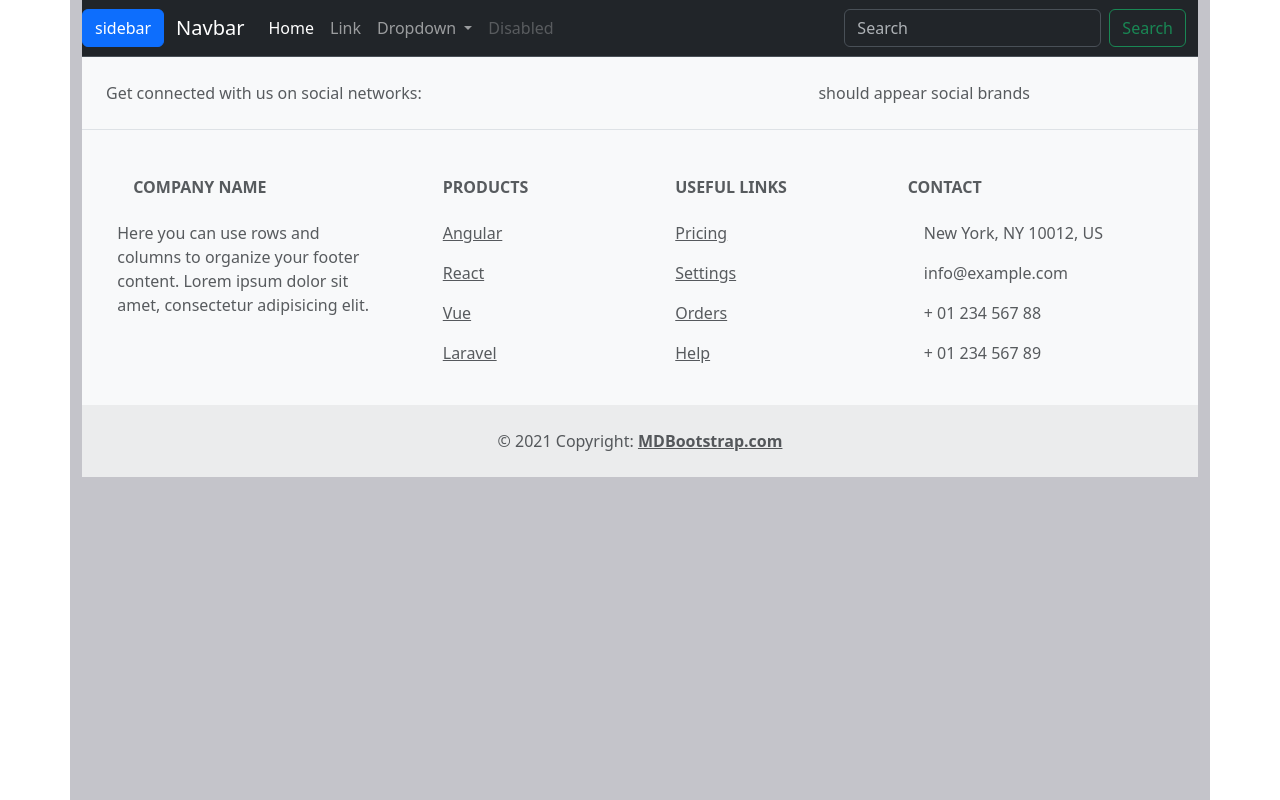
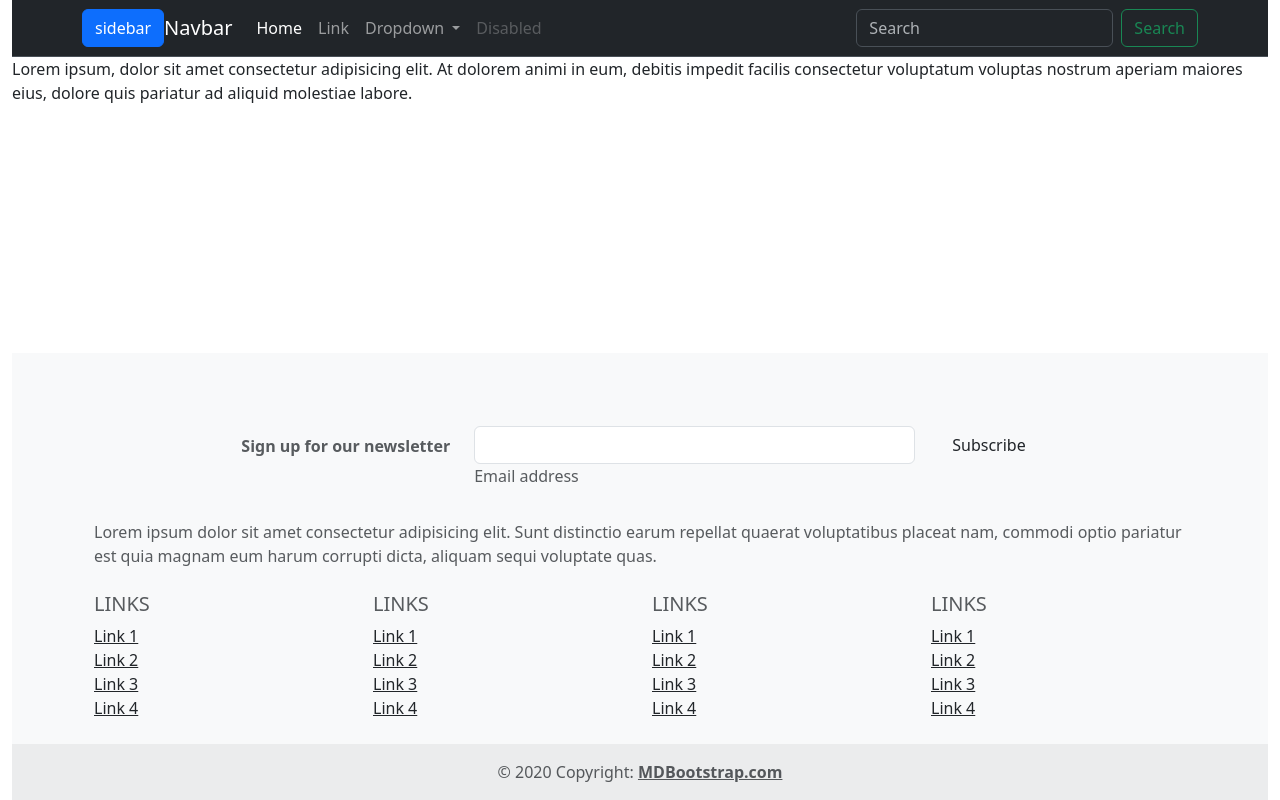
Before and after one commit to naderkhaled15/shop-plus, a Vue app: page / in a window 1280 px wide. Built offline with nearby package versions, Linux system fonts and the light colour scheme.

Commit message:
create layout

```diff
--- a/src/assets/main.scss
+++ b/src/assets/main.scss
@@ -1,4 +1,11 @@
-.ss{
-  height: 100vh;
-  background-color: rgb(196, 196, 202);
+.container-fluid{
+display: flex;
+flex-direction: column;
+  min-height: 100vh;
 }
+
+
+
+footer {
+margin-top: auto;
+}
--- a/src/components/global/AppFooter.vue
+++ b/src/components/global/AppFooter.vue
@@ -2,122 +2,186 @@
 <template>
 <!-- Footer -->
 <footer class="text-center text-lg-start bg-body-tertiary text-muted">
+  <!-- Grid container -->
+  <div class="container p-4">
     <!-- Section: Social media -->
-  <section class="d-flex justify-content-center justify-content-lg-between p-4 border-bottom">
-    <!-- Left -->
-    <div class="me-5 d-none d-lg-block">
-      <span>Get connected with us on social networks:</span>
-    </div>
-    <!-- Left -->
+    <section class="mb-4">
+      <!-- Facebook -->
+      <a data-mdb-ripple-init class="btn btn-outline btn-floating m-1" href="#!" role="button"
+        ><i class="fab fa-facebook-f"></i
+      ></a>
 
-    <!-- Right -->
-    <div >
-        <span>should appear social brands</span>
-      <a href="" class="me-4 text-reset">
-        <i class="fab fa-facebook-f"></i>
-      </a>
-      <a href="" class="me-4 text-reset">
-        <i class="fab fa-twitter"></i>
-      </a>
-      <a href="" class="me-4 text-reset">
-        <i class="fab fa-google"></i>
-      </a>
-      <a href="" class="me-4 text-reset">
-        <i class="fab fa-instagram"></i>
-      </a>
-      <a href="" class="me-4 text-reset">
-        <i class="fab fa-linkedin"></i>
-      </a>
-      <a href="" class="me-4 text-reset">
-        <i class="fab fa-github"></i>
-      </a>
-    </div>
-    <!-- Right -->
+      <!-- Twitter -->
+      <a data-mdb-ripple-init class="btn btn-outline btn-floating m-1" href="#!" role="button"
+        ><i class="fab fa-twitter"></i
+      ></a>
+
+      <!-- Google -->
+      <a data-mdb-ripple-init class="btn btn-outline btn-floating m-1" href="#!" role="button"
+        ><i class="fab fa-google"></i
+      ></a>
+
+      <!-- Instagram -->
+      <a data-mdb-ripple-init class="btn btn-outline btn-floating m-1" href="#!" role="button"
+        ><i class="fab fa-instagram"></i
+      ></a>
+
+      <!-- Linkedin -->
+      <a data-mdb-ripple-init class="btn btn-outline btn-floating m-1" href="#!" role="button"
+        ><i class="fab fa-linkedin-in"></i
+      ></a>
+
+      <!-- Github -->
+      <a data-mdb-ripple-init class="btn btn-outline btn-floating m-1" href="#!" role="button"
+        ><i class="fab fa-github"></i
+      ></a>
     </section>
     <!-- Section: Social media -->
 
-  <!-- Section: Links  -->
+    <!-- Section: Form -->
     <section class="">
-    <div class="container text-center text-md-start mt-5">
-      <!-- Grid row -->
-      <div class="row mt-3">
-        <!-- Grid column -->
-        <div class="col-md-3 col-lg-4 col-xl-3 mx-auto mb-4">
-          <!-- Content -->
-          <h6 class="text-uppercase fw-bold mb-4">
-            <i class="fas fa-gem me-3"></i>Company name
-          </h6>
-          <p>
-            Here you can use rows and columns to organize your footer content. Lorem ipsum
-            dolor sit amet, consectetur adipisicing elit.
+      <form action="">
+        <!--Grid row-->
+        <div class="row d-flex justify-content-center">
+          <!--Grid column-->
+          <div class="col-auto">
+            <p class="pt-2">
+              <strong>Sign up for our newsletter</strong>
             </p>
           </div>
-        <!-- Grid column -->
+          <!--Grid column-->
 
-        <!-- Grid column -->
-        <div class="col-md-2 col-lg-2 col-xl-2 mx-auto mb-4">
-          <!-- Links -->
-          <h6 class="text-uppercase fw-bold mb-4">
-            Products
-          </h6>
+          <!--Grid column-->
+          <div class="col-md-5 col-12">
+            <!-- Email input -->
+            <div data-mdb-input-init class="form-outline mb-4">
+              <input type="email" id="form5Example24" class="form-control" />
+              <label class="form-label" for="form5Example24">Email address</label>
+            </div>
+          </div>
+          <!--Grid column-->
+
+          <!--Grid column-->
+          <div class="col-auto">
+            <!-- Submit button -->
+            <button data-mdb-ripple-init type="submit" class="btn btn-outline mb-4">
+              Subscribe
+            </button>
+          </div>
+          <!--Grid column-->
+        </div>
+        <!--Grid row-->
+      </form>
+    </section>
+    <!-- Section: Form -->
+
+    <!-- Section: Text -->
+    <section class="mb-4">
       <p>
-            <a href="#!" class="text-reset">Angular</a>
+        Lorem ipsum dolor sit amet consectetur adipisicing elit. Sunt distinctio earum
+        repellat quaerat voluptatibus placeat nam, commodi optio pariatur est quia magnam eum
+        harum corrupti dicta, aliquam sequi voluptate quas.
       </p>
-          <p>
-            <a href="#!" class="text-reset">React</a>
-          </p>
-          <p>
-            <a href="#!" class="text-reset">Vue</a>
-          </p>
-          <p>
-            <a href="#!" class="text-reset">Laravel</a>
-          </p>
+    </section>
+    <!-- Section: Text -->
+
+    <!-- Section: Links -->
+    <section class="">
+      <!--Grid row-->
+      <div class="row">
+        <!--Grid column-->
+        <div class="col-lg-3 col-md-6 mb-4 mb-md-0">
+          <h5 class="text-uppercase">Links</h5>
+
+          <ul class="list-unstyled mb-0">
+            <li>
+              <a class="text-body" href="#!">Link 1</a>
+            </li>
+            <li>
+              <a class="text-body" href="#!">Link 2</a>
+            </li>
+            <li>
+              <a class="text-body" href="#!">Link 3</a>
+            </li>
+            <li>
+              <a class="text-body" href="#!">Link 4</a>
+            </li>
+          </ul>
         </div>
-        <!-- Grid column -->
+        <!--Grid column-->
 
-        <!-- Grid column -->
-        <div class="col-md-3 col-lg-2 col-xl-2 mx-auto mb-4">
-          <!-- Links -->
-          <h6 class="text-uppercase fw-bold mb-4">
-            Useful links
-          </h6>
-          <p>
-            <a href="#!" class="text-reset">Pricing</a>
-          </p>
-          <p>
-            <a href="#!" class="text-reset">Settings</a>
-          </p>
-          <p>
-            <a href="#!" class="text-reset">Orders</a>
-          </p>
-          <p>
-            <a href="#!" class="text-reset">Help</a>
-          </p>
+        <!--Grid column-->
+        <div class="col-lg-3 col-md-6 mb-4 mb-md-0">
+          <h5 class="text-uppercase">Links</h5>
+
+          <ul class="list-unstyled mb-0">
+            <li>
+              <a class="text-body" href="#!">Link 1</a>
+            </li>
+            <li>
+              <a class="text-body" href="#!">Link 2</a>
+            </li>
+            <li>
+              <a class="text-body" href="#!">Link 3</a>
+            </li>
+            <li>
+              <a class="text-body" href="#!">Link 4</a>
+            </li>
+          </ul>
         </div>
-        <!-- Grid column -->
+        <!--Grid column-->
 
-        <!-- Grid column -->
-        <div class="col-md-4 col-lg-3 col-xl-3 mx-auto mb-md-0 mb-4">
-          <!-- Links -->
-          <h6 class="text-uppercase fw-bold mb-4">Contact</h6>
-          <p><i class="fas fa-home me-3"></i> New York, NY 10012, US</p>
-          <p>
-            <i class="fas fa-envelope me-3"></i>
-            info@example.com
-          </p>
-          <p><i class="fas fa-phone me-3"></i> + 01 234 567 88</p>
-          <p><i class="fas fa-print me-3"></i> + 01 234 567 89</p>
+        <!--Grid column-->
+        <div class="col-lg-3 col-md-6 mb-4 mb-md-0">
+          <h5 class="text-uppercase">Links</h5>
+
+          <ul class="list-unstyled mb-0">
+            <li>
+              <a class="text-body" href="#!">Link 1</a>
+            </li>
+            <li>
+              <a class="text-body" href="#!">Link 2</a>
+            </li>
+            <li>
+              <a class="text-body" href="#!">Link 3</a>
+            </li>
+            <li>
+              <a class="text-body" href="#!">Link 4</a>
+            </li>
+          </ul>
         </div>
-        <!-- Grid column -->
+        <!--Grid column-->
+
+        <!--Grid column-->
+        <div class="col-lg-3 col-md-6 mb-4 mb-md-0">
+          <h5 class="text-uppercase">Links</h5>
+
+          <ul class="list-unstyled mb-0">
+            <li>
+              <a class="text-body" href="#!">Link 1</a>
+            </li>
+            <li>
+              <a class="text-body" href="#!">Link 2</a>
+            </li>
+            <li>
+              <a class="text-body" href="#!">Link 3</a>
+            </li>
+            <li>
+              <a class="text-body" href="#!">Link 4</a>
+            </li>
+          </ul>
         </div>
-      <!-- Grid row -->
+        <!--Grid column-->
       </div>
+      <!--Grid row-->
     </section>
-  <!-- Section: Links  -->
+    <!-- Section: Links -->
+  </div>
+  <!-- Grid container -->
 
   <!-- Copyright -->
-  <div class="text-center p-4" style="background-color: rgba(0, 0, 0, 0.05);">
-    © 2021 Copyright:
+  <div class="text-center p-3" style="background-color: rgba(0, 0, 0, 0.05);">
+    © 2020 Copyright:
     <a class="text-reset fw-bold" href="https://mdbootstrap.com/">MDBootstrap.com</a>
   </div>
   <!-- Copyright -->
--- a/src/components/global/AppLayout.vue
+++ b/src/components/global/AppLayout.vue
@@ -5,14 +5,14 @@ const AppSidebar=defineAsyncComponent(()=>import("../global/AppSidebar.vue"))
 const AppFooter=defineAsyncComponent(()=>import("../global/AppFooter.vue"))
 </script>
 <template>
-       <div class="container ss">
+       <div class="container-fluid">
             <!-- navbar -->
             <app-navbar></app-navbar>
             <!-- aside -->
             <app-sidebar></app-sidebar>
             <!-- body -->
             <main>
-                <span></span>
+                <slot></slot>
             </main>
             <!-- footer -->
             <app-footer></app-footer>
--- a/src/components/global/AppNavbar.vue
+++ b/src/components/global/AppNavbar.vue
@@ -2,10 +2,10 @@
 </script>
 
 <template>
-<nav class="navbar navbar-expand-lg bg-dark border-bottom border-body" data-bs-theme="dark">
-    <button class="btn btn-primary" type="button" data-bs-toggle="offcanvas" data-bs-target="#offcanvasRight" aria-controls="offcanvasRight">sidebar</button>
+<nav class="navbar navbar-expand-lg bg-dark border-bottom border-body " data-bs-theme="dark">
 
-    <div class="container-fluid">
+  <div class="container">
+      <button class="btn btn-primary" type="button" data-bs-toggle="offcanvas" data-bs-target="#offcanvasRight" aria-controls="offcanvasRight">sidebar</button>
     <a class="navbar-brand" href="#">Navbar</a>
     <button class="navbar-toggler" type="button" data-bs-toggle="collapse" data-bs-target="#navbarSupportedContent" aria-controls="navbarSupportedContent" aria-expanded="false" aria-label="Toggle navigation">
       <span class="navbar-toggler-icon"></span>
--- a/src/views/HomeView.vue
+++ b/src/views/HomeView.vue
@@ -1,2 +1,9 @@
 <script setup lang="ts"></script>
-<template></template>
+<template>
+    <div>
+        Lorem ipsum, dolor sit amet consectetur adipisicing elit.
+        At dolorem animi in eum, debitis impedit facilis consectetur
+        voluptatum voluptas nostrum aperiam maiores
+        eius, dolore quis pariatur ad aliquid molestiae labore.
+    </div>
+</template>
```
Lines whose indentation alone changed are shown as unchanged.
